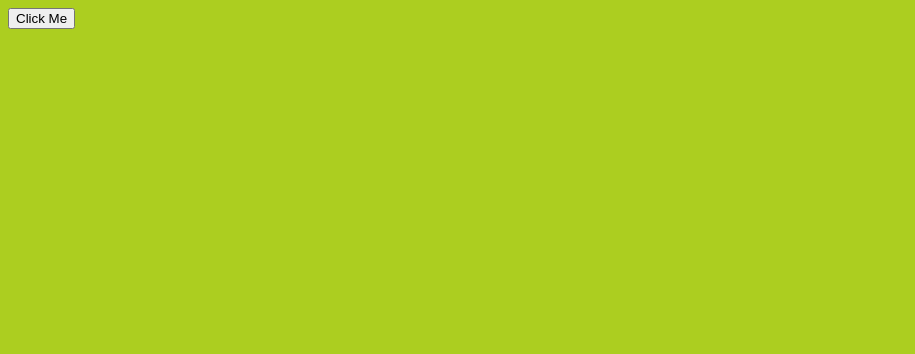
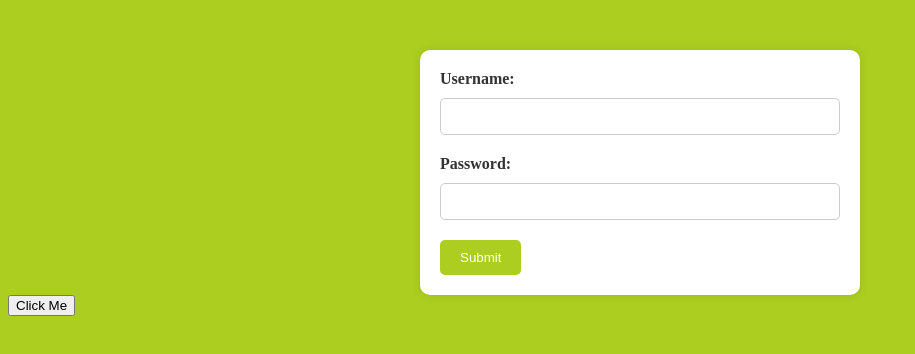
Before and after one commit to panoramabloka/panoramabloka.github.io, a plain HTML site: page index.html in a window 1280 px wide. Shown: the whole page, without its empty margins (0-915 px from the left). Drawn offline with Linux system fonts and the light colour scheme.

Commit message:
Update index.html

```diff
--- a/index.html
+++ b/index.html
@@ -44,13 +44,13 @@
 	</style>
 </head>
 <body>
-<!-- 	<form> -->
-<!-- 		<label for="username">Username:</label>
+	<form>
+		<label for="username">Username:</label>
 		<input type="text" id="username" name="username">
 		<label for="password">Password:</label>
 		<input type="password" id="password" name="password">
 		<input type="submit" value="Submit" onclick="onSubmit()">
-	</form> -->
+	</form>
 	<button onclick="onSubmit()">Click Me</button>
 	<script>
     function onSubmit() {
```
